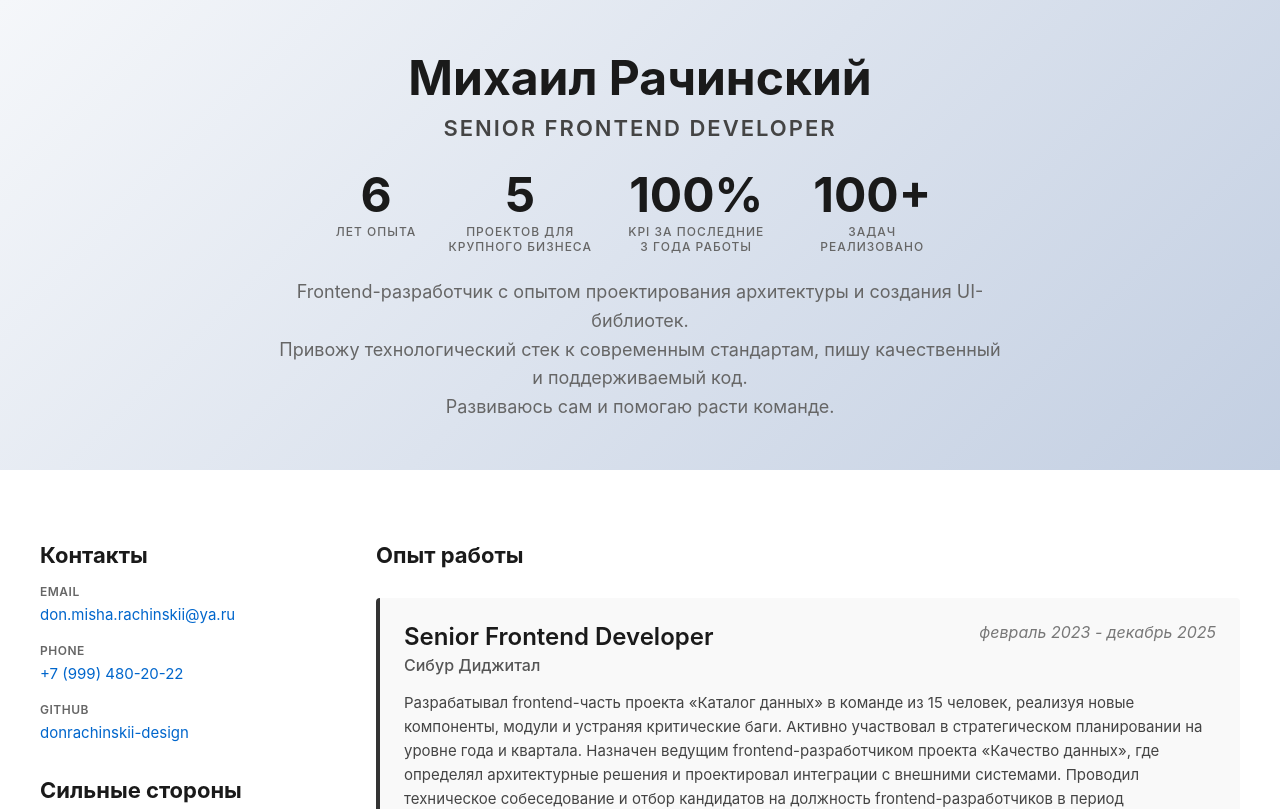
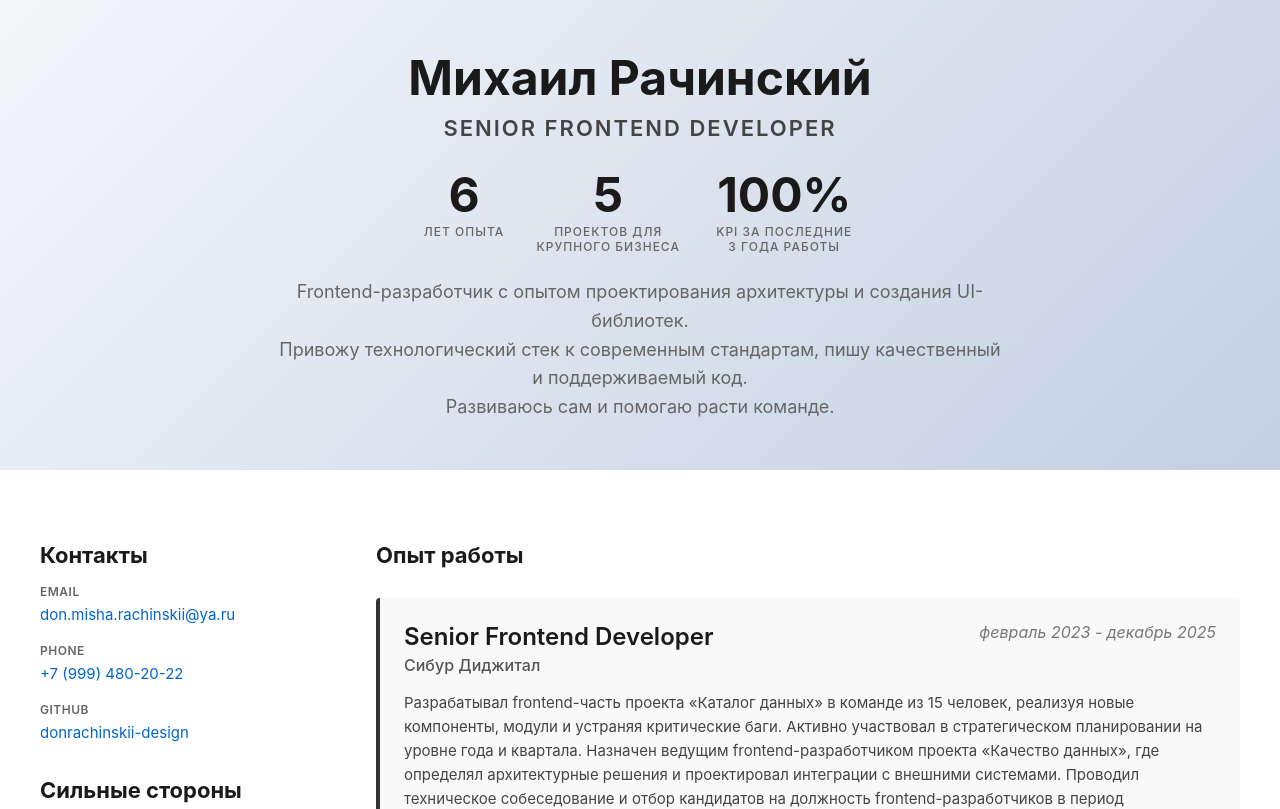
Before and after one commit to donrachinskii-design/The-CV, a React (Vite) app: page / in a window 1280 px wide. Shown: the top 809 px of the page. Built offline with nearby package versions, Linux system fonts and the light colour scheme; the HTML template or start-up script is replaced by a standard one.

Commit message:
removed one stat

```diff
--- a/src/components/Header/Header.jsx
+++ b/src/components/Header/Header.jsx
@@ -7,7 +7,6 @@ function Header() {
     { number: '6', label: 'лет опыта' },
     { number: '5', label: 'проектов для крупного бизнеса' },
     { number: '100%', label: 'KPI за последние 3 года работы' },
-    { number: '100+', label: 'задач реализовано' },
   ];
 
   return (
```
